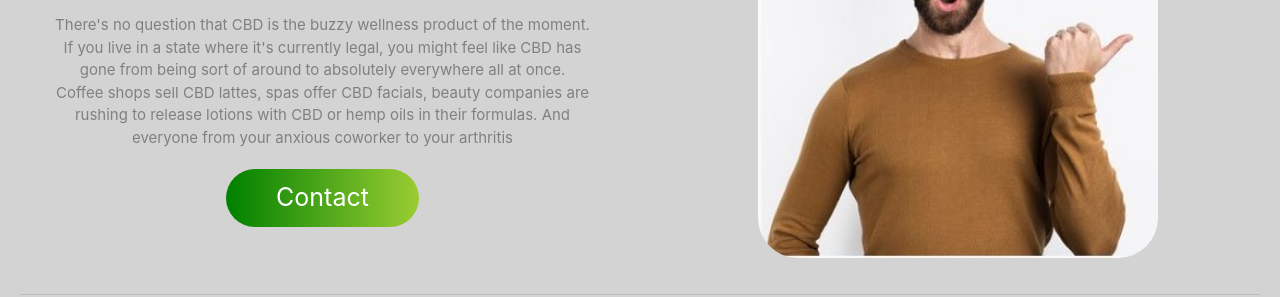
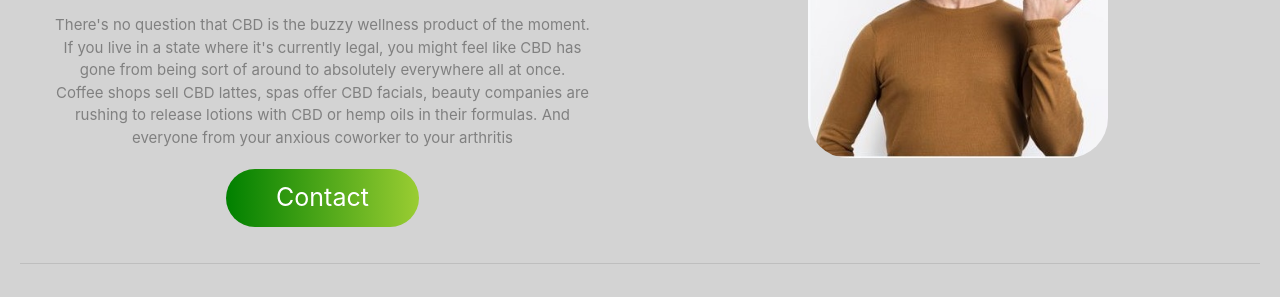
Before and after one commit to AY-BAMZ/theramed, a plain HTML site: page agent.html in a window 1280 px wide. Shown: the part 352-649 px from the top of the page. Drawn offline with nearby package versions, Linux system fonts and the light colour scheme.

Commit message:
agents dimension was modified

```diff
--- a/style.css
+++ b/style.css
@@ -865,9 +865,9 @@ input[type=text], select{
     margin: auto;
 }
 .agent .col-md-6 .propics img{
-    max-width: 400px;
-    width: 400px;
-    height: 400px;
-    max-height: 400px;
+    max-width: 300px;
+    width: 300px;
+    height: 300px;
+    max-height: 300px;
     border-radius: 40px;
 }
```
